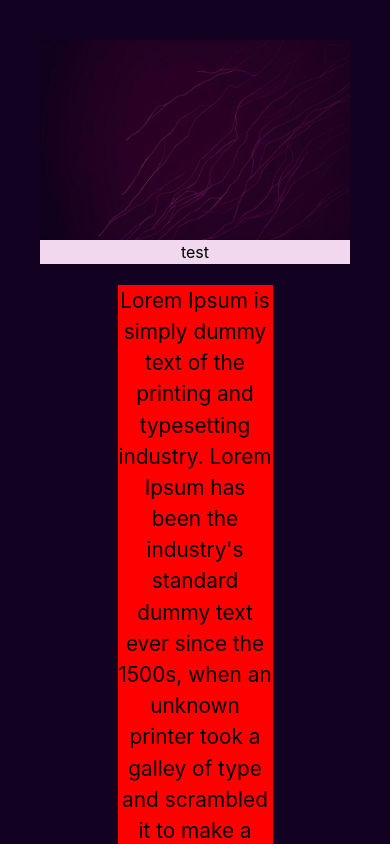
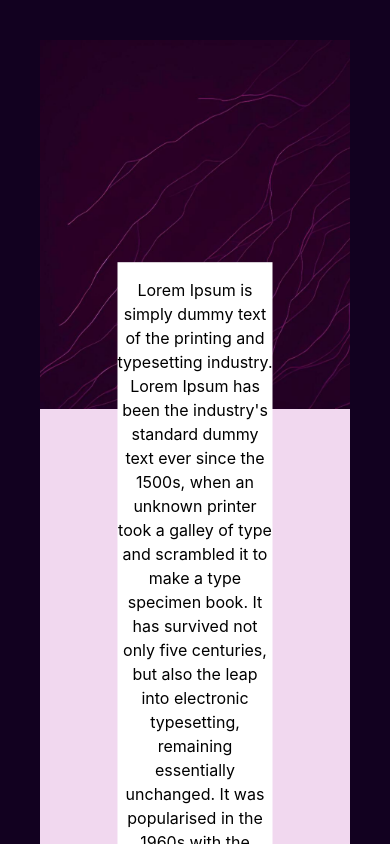
Before and after one commit to HAMADOns/projet6, a React (Vite) app: page / in a window 390 px wide. Shown: the top 844 px of the page. Built offline with nearby package versions, Linux system fonts and the light colour scheme.

Commit message:
doubel conteneur

```diff
--- a/src/App.jsx
+++ b/src/App.jsx
@@ -5,35 +5,40 @@ import "./style.css";
 function App() {
   return (
     <>
-      <div className="header"></div>
-      <div className="content">test</div>
-      <div className="bloc">
-        <p>
-          Lorem Ipsum is simply dummy text of the printing and typesetting
-          industry. Lorem Ipsum has been the industry's standard dummy text ever
-          since the 1500s, when an unknown printer took a galley of type and
-          scrambled it to make a type specimen book. It has survived not only
-          five centuries, but also the leap into electronic typesetting,
-          remaining essentially unchanged. It was popularised in the 1960s with
-          the release of Letraset sheets containing Lorem Ipsum passages, and
-          more recently with desktop publishing software like Aldus PageMaker
-          including versions of Lorem Ipsum. Why do we use it? It is a long
-          established fact that a reader will be distracted by the readable
-          content of a page when looking at its layout. The point of using Lorem
-          Ipsum is that it has a more-or-less normal distribution of letters, as
-          opposed to using 'Content here, content here', making it look like
-          readable English. Many desktop publishing packages and web page
-          editors now use Lorem Ipsum as their default model text, and a search
-          for 'lorem ipsum' will uncover many web sites still in their infancy.
-          Various versions have evolved over the years, sometimes by accident,
-          sometimes on purpose (injected humour and the like). Where does it
-          come from? Contrary to popular belief, Lorem Ipsum is not simply
-          random text. It has roots in a piece of classical Latin literature
-          from 45 BC, making it over 2000 years old. Richard McClintock, a Latin
-          professor at Hampden-Sydney College in Virginia, looked up one of the
-          more obscure Latin words, consectetur, from a Lorem Ipsum passage, and
-          going through the cites of the word in cla
-        </p>
+      <div className="container">
+        <div className="header"></div>
+        <div className="content">
+          <div className="bloc">
+            <p>
+              Lorem Ipsum is simply dummy text of the printing and typesetting
+              industry. Lorem Ipsum has been the industry's standard dummy text
+              ever since the 1500s, when an unknown printer took a galley of
+              type and scrambled it to make a type specimen book. It has
+              survived not only five centuries, but also the leap into
+              electronic typesetting, remaining essentially unchanged. It was
+              popularised in the 1960s with the release of Letraset sheets
+              containing Lorem Ipsum passages, and more recently with desktop
+              publishing software like Aldus PageMaker including versions of
+              Lorem Ipsum. Why do we use it? It is a long established fact that
+              a reader will be distracted by the readable content of a page when
+              looking at its layout. The point of using Lorem Ipsum is that it
+              has a more-or-less normal distribution of letters, as opposed to
+              using 'Content here, content here', making it look like readable
+              English. Many desktop publishing packages and web page editors now
+              use Lorem Ipsum as their default model text, and a search for
+              'lorem ipsum' will uncover many web sites still in their infancy.
+              Various versions have evolved over the years, sometimes by
+              accident, sometimes on purpose (injected humour and the like).
+              Where does it come from? Contrary to popular belief, Lorem Ipsum
+              is not simply random text. It has roots in a piece of classical
+              Latin literature from 45 BC, making it over 2000 years old.
+              Richard McClintock, a Latin professor at Hampden-Sydney College in
+              Virginia, looked up one of the more obscure Latin words,
+              consectetur, from a Lorem Ipsum passage, and going through the
+              cites of the word in cla
+            </p>
+          </div>
+        </div>
       </div>
     </>
   );
--- a/src/style.css
+++ b/src/style.css
@@ -1,3 +1,63 @@
+.container {
+  height: 100vh; /* Utilise toute la hauteur de la fenêtre */
+  position: relative;
+}
+
+.header {
+  padding: 100px;
+  background-size: cover;
+  background-position: center;
+  background-image: url("../public/plan.jpg");
+  height: 20%;
+  position: relative;
+}
+
+.content {
+  padding: 150px;
+  background-color: #f1d8ef;
+  height: 100%;
+  width: auto;
+  margin: 0 auto;
+}
+/*https://www.youtube.com/watch?v=BdzKNrxLiSs*/
+.bloc {
+  width: 600px; /*longueur fix*/
+  /*reponsive du texte : le conteneur se rempli du text en bas si le texte va depasser la hauteur du conteneur*/
+  background-color: white;
+  margin: 0 auto; /*centré le conteneur*/
+  position: absolute;
+  height: auto;
+  top: 40%;
+  left: 50%;
+  transform: translate(-50%, -20%);
+}
+
+.bloc p {
+  /*<p>*/
+  font-size: 1.3em;
+  color: black;
+}
+
+/*pour la respensive selon la taille du périphérique => @media*/
+
+@media screen /*ou all*/and (max-width: 900px/*on choisit la largeur pck les appareils souvent changent de largeur(pc, tel, tablette), là on va appliquer les modifs sur les appareils qui sont moins de 900px, au delà on reste sur les specifications d'origine*/) {
+  /*min-width: 900px le changement va etre appliqué à partir de 900px juska l'infinie si je ne définis pas une taille*/
+  .bloc {
+    /*width: 500px; arrivant à 900px le conteneur devien 500px de largeur mais le texte reste en dehors*/
+    width: 50%; /*preference on met un pourcentage pour qu'il soit responsive avec tt les appareils, quand on arrive à 900px l conteneur va s'adapter à la taille de l'ecran : 90% de la page totale pour laisser une marge sur les cotés*/
+    height: auto;
+    top: 80%;
+  }
+  .bloc p {
+    /*<p>*/
+    font-size: 1em;
+  }
+  .content {
+    height: 240%;
+  }
+}
+/*
+
 .header {
   padding: 100px;
   background-size: cover;
@@ -11,25 +71,25 @@
   height: 100%;
   margin: 0 auto;
 }
-/*https://www.youtube.com/watch?v=BdzKNrxLiSs*/
+
 .bloc {
-  width: 500px; /*largeur fix*/
-  height: 100%; /*reponsive du texte : le conteneur se rempli du text en bas si le texte va depasser la hauteur du conteneur*/
+  width: 500px;
+  height: 100%;
   background-color: red;
-  margin: 0 auto; /*centré le conteneur*/
+  margin: 0 auto;
 }
 
 .bloc p {
-  /*<p>*/
+
   font-size: 1.3em;
 }
 
-/*pour la respensive selon la taille du périphérique => @media*/
 
-@media screen /*ou all*/and (max-width: 1100px/*on choisit la largeur pck les appareils souvent changent de largeur(pc, tel, tablette), là on va appliquer les modifs sur les appareils qui sont moins de 900px, au delà on reste sur les specifications d'origine*/) {
-  /*min-width: 900px le changement va etre appliqué à partir de 900px juska l'infinie si je ne définis pas une taille*/
+
+@media screen and (max-width: 1100px) {
+
   .bloc {
-    /*width: 500px; arrivant à 900px le conteneur devien 500px de largeur mais le texte reste en dehors*/
-    width: 50%; /*preference on met un pourcentage pour qu'il soit responsive avec tt les appareils, quand on arrive à 900px l conteneur va s'adapter à la taille de l'ecran : 90% de la page totale pour laisser une marge sur les cotés*/
+
+    width: 50%;
   }
-}
+} */
```
